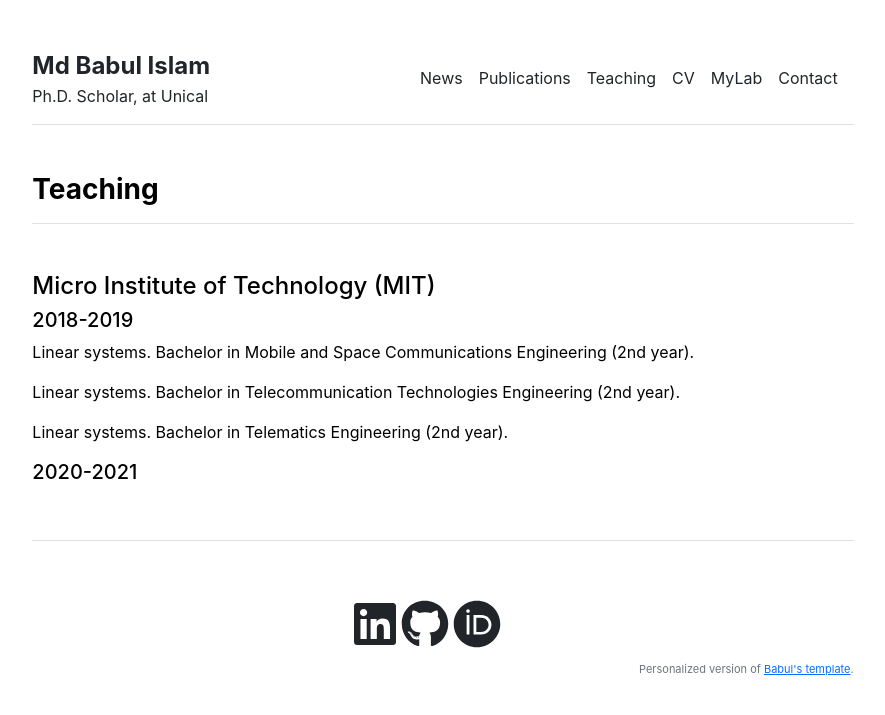
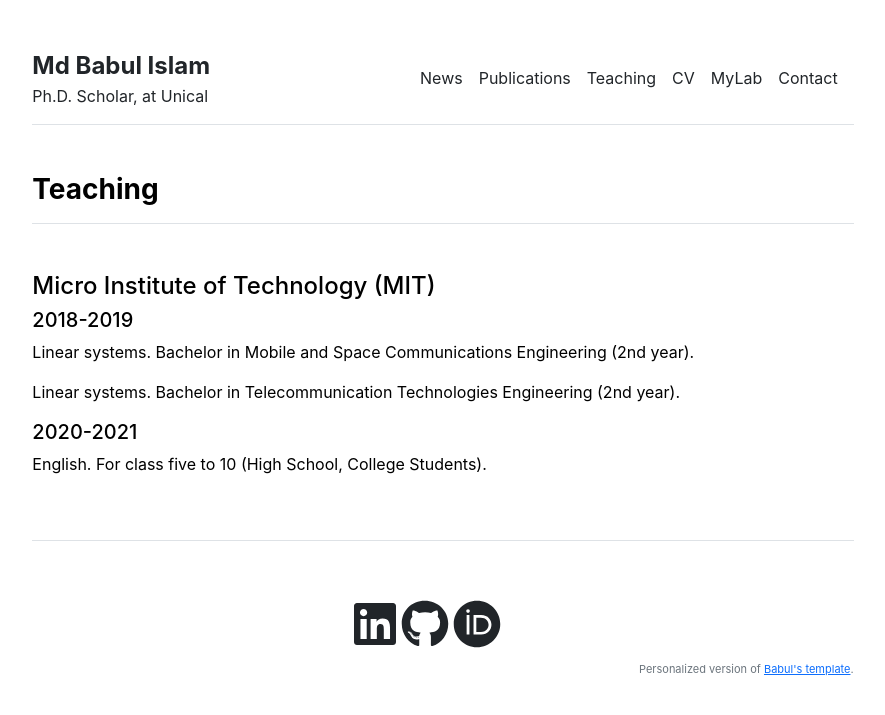
Before and after one commit to babulcseian/babulcseian.github.io, a Jekyll site: the page built from teaching.md, in a window 1280 px wide. Shown: the top 715 px of the page, without its empty margins (197-1082 px from the left). Built offline with Jekyll 4.4.1, drawn with Linux system fonts in a browser that asks for light colours; a style sheet for code colours, icons or effects is not loaded.

Commit message:
Update teaching_data.yml

```diff
--- a/_data/teaching_data.yml
+++ b/_data/teaching_data.yml
@@ -1,7 +1,7 @@
-- {place: 'carlos', year: '2017-2018', name: 'Linear networks analysis and synthesis', degree: 'Bachelor in Telecommunication Technologies Engineering (1st year)', description: ''}
+- {place: 'carlos', year: '2017-2018', name: 'Computer Algorithms', degree: 'Diplom in Computer Technology (2nd year)', description: ''}
 - {place: 'carlos', year: '2017-2018', name: 'Linear systems', degree: 'Bachelor in Mobile and Space Communications Engineering (2nd year)', description: ''}
 - {place: 'carlos', year: '2017-2018', name: 'Linear systems', degree: 'Bachelor in Telecommunication Technologies Engineering (2nd year)', description: ''}
 - {place: 'carlos', year: '2017-2018', name: 'Linear systems', degree: 'Bachelor in Telematics Engineering (2nd year)', description: ''}
 - {place: 'carlos', year: '2018-2019', name: 'Linear systems', degree: 'Bachelor in Mobile and Space Communications Engineering (2nd year)', description: ''}
 - {place: 'carlos', year: '2018-2019', name: 'Linear systems', degree: 'Bachelor in Telecommunication Technologies Engineering (2nd year)', description: ''}
-- {place: 'carlos', year: '2018-2019', name: 'Linear systems', degree: 'Bachelor in Telematics Engineering (2nd year)', description: ''}
+- {place: 'carlos', year: '2020-2021', name: 'English', degree: 'For class five to 10 (High School, College Students)', description: ''}
```
